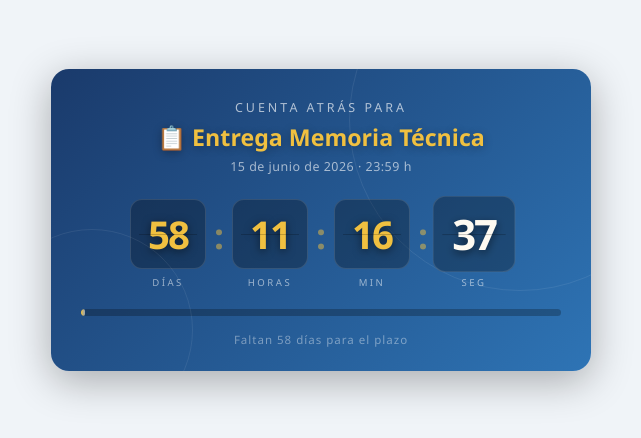
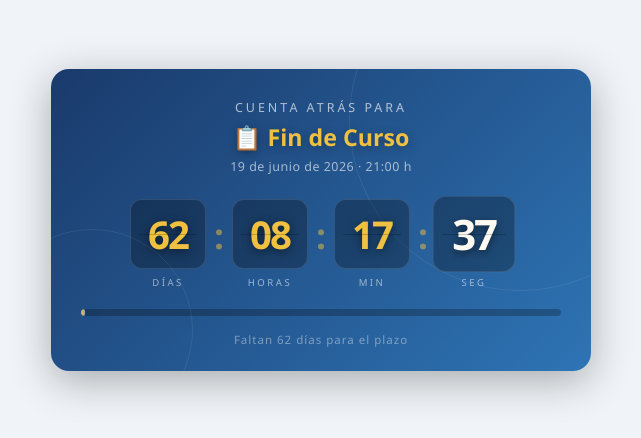
Before and after one commit to apccryp/cuenta-atras, a plain HTML site: page index_Fin_Curso.html in a window 1280 px wide. Shown: the part 180-618 px from the top of the page, without its empty margins (319-960 px from the left). Drawn offline with Linux system fonts and the light colour scheme.

Commit message:
Update index_Fin_Curso.html

```diff
--- a/index_Fin_Curso.html
+++ b/index_Fin_Curso.html
@@ -231,16 +231,16 @@ body {
 const CONFIG = {
 
   /* ── Evento ─────────────────────────────────────────── */
-  evento:       '📋 Entrega Memoria Técnica',   // ← Texto principal
+  evento:       '📋 Fin de Curso',   // ← Texto principal
 
   /* ── Fecha y hora de FIN (año, mes, día, hora, minuto) ─ */
-  fechaFin:     new Date(2026, 5, 15, 23, 59),  // 15 junio 2026 a las 23:59
+  fechaFin:     new Date(2026, 5, 19, 21, 00),  // 15 junio 2026 a las 23:59
 
   /* ── Fecha de INICIO para calcular % de progreso ─────── */
   fechaInicio:  new Date(2026, 3, 18),           // 18 abril 2026
 
   /* ── Mensaje cuando llegue a 0 ───────────────────────── */
-  mensajeFin:   '🎉 ¡Plazo de entrega cerrado!',
+  mensajeFin:   '🎉 ¡Felices Vacaciones!',
 
   /* ── Días restantes para mostrar alerta roja ──────────── */
   diasUrgencia: 3,
```
